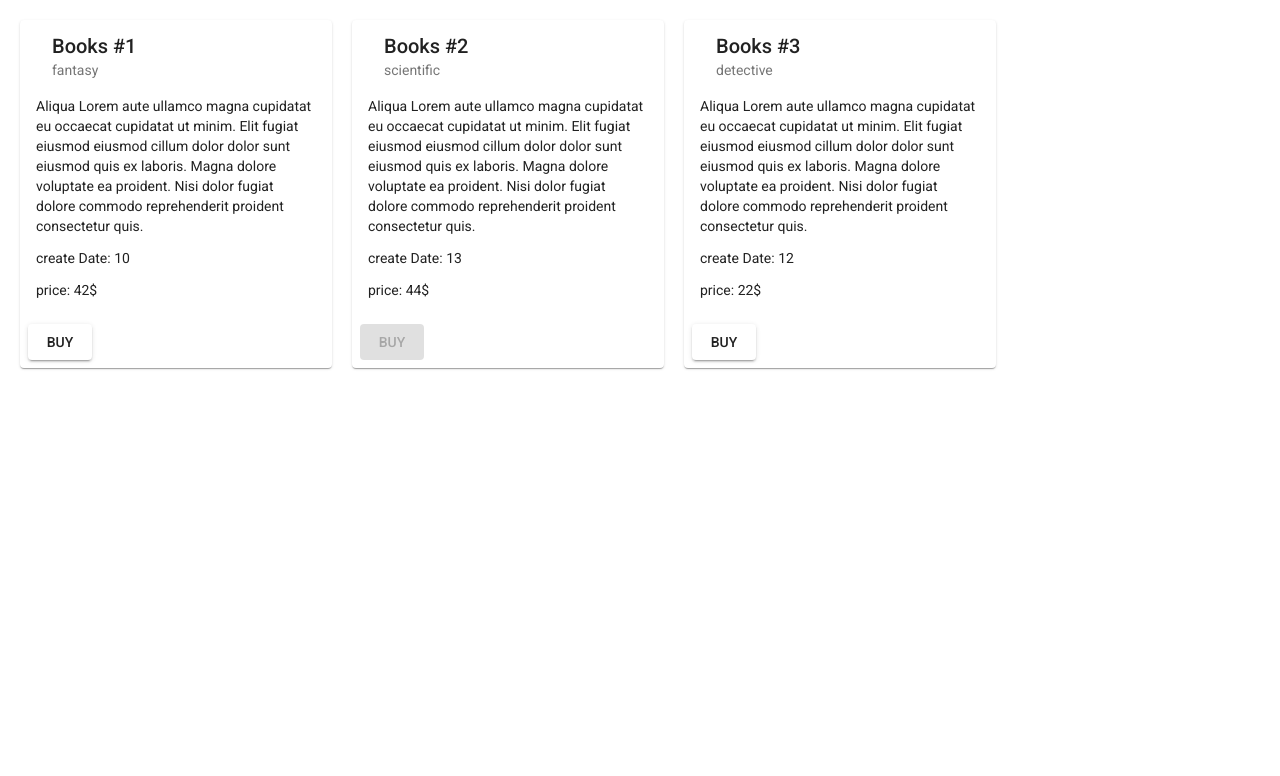
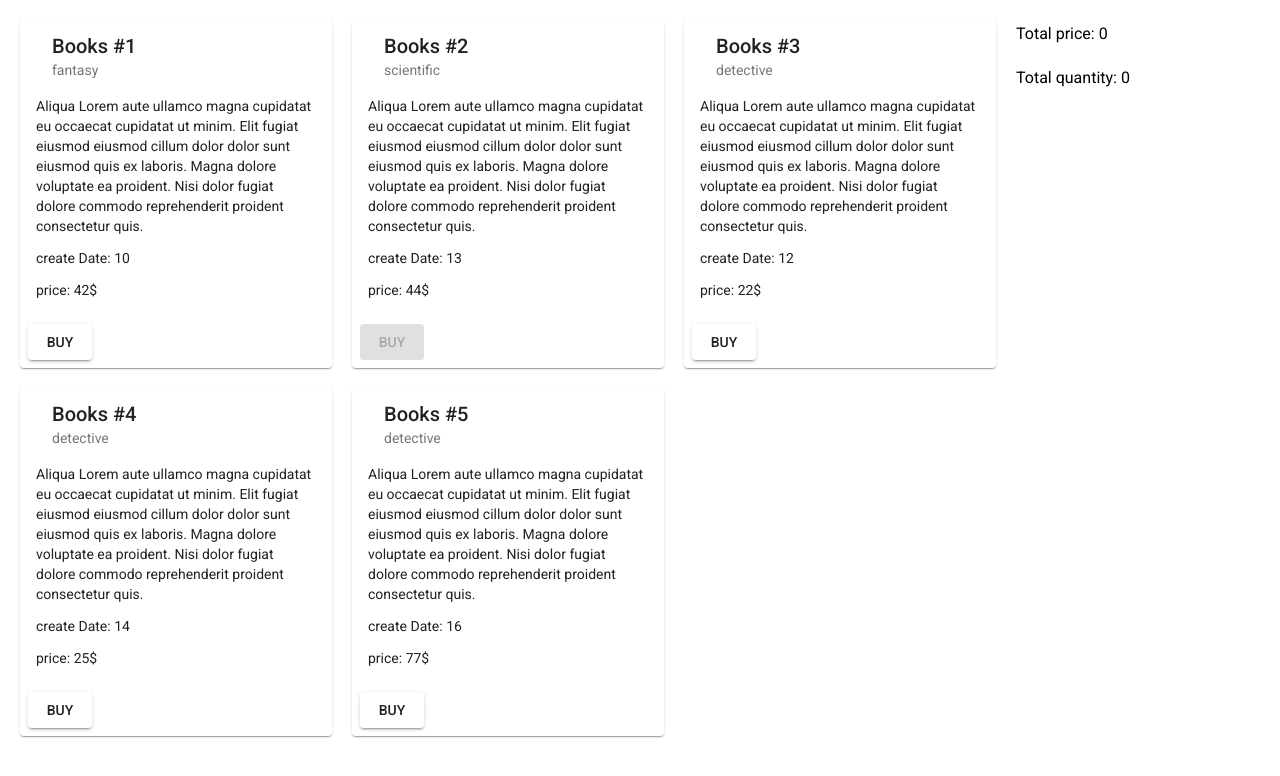
Before and after one commit to ShadeZP/RS-Angular, an Angular app: page / in a window 1280 px wide. Shown: the top 776 px of the page. Built offline with nearby package versions, Linux system fonts and the light colour scheme.

Commit message:
feat: add extra services

```diff
--- a/src/app/app.component.html
+++ b/src/app/app.component.html
@@ -1,6 +1,4 @@
 <main class="main">
-<app-books class="books-area">
-</app-books>
-<app-cart>
-</app-cart>
+<app-books class="books-area"></app-books>
+<app-cart class="cart-area"></app-cart>
 </main>
--- a/src/app/app.component.scss
+++ b/src/app/app.component.scss
@@ -9,3 +9,9 @@
   padding: 20px;
   grid-gap: 20px;
 }
+
+.cart-area {
+  display: grid;
+  grid-gap: 10px;
+  align-content: start;
+}
--- a/src/app/app.component.ts
+++ b/src/app/app.component.ts
@@ -1,6 +1,4 @@
 import { Component } from '@angular/core';
-import { Ibook, IbookToBuy } from './modeles/book';
-
 @Component({
   selector: 'app-root',
   templateUrl: './app.component.html',
--- a/src/app/cart/cart.service.ts
+++ b/src/app/cart/cart.service.ts
@@ -1,61 +1,96 @@
+import { IcartData } from './../modeles/book';
 import { Injectable } from '@angular/core';
-import { Ibook, IbookToBuy } from '../modeles/book';
+import { Ibook, IcartItem } from '../modeles/book';
 
 @Injectable({
   providedIn: 'root',
 })
 export class CartService {
-  booksToBuy: IbookToBuy[] = [];
+  cartData: IcartData = {
+    cartItems: [],
+    totalQuantity: 0,
+    totalPrice: 0,
+  };
   constructor() {}
 
+  updateCartTotalPrice() {
+    this.cartData.totalPrice = this.cartData.cartItems.reduce(
+      (a, b) => a + b.totalPrice,
+      0
+    );
+  }
+
+  updateCartTotalQuantity() {
+    this.cartData.totalQuantity = this.cartData.cartItems.reduce(
+      (a, b) => a + b.quantity,
+      0
+    );
+  }
+
+  updateCartItemTotalPrice(item: IcartItem) {
+    item.totalPrice = item.price * item.quantity;
+  }
+
   getList() {
-    return this.booksToBuy;
+    return this.cartData;
   }
 
   findBookById(id: number) {
-    const idx = this.booksToBuy.findIndex((item) => {
+    const idx = this.cartData.cartItems.findIndex((item) => {
       return item.id === id;
     });
     return idx;
   }
 
   buyBook(book: Ibook) {
-    const { name, id } = book;
+    const { name, id, price } = book;
     const existedBookIdx = this.findBookById(id);
     if (existedBookIdx !== -1) {
-      this.booksToBuy[existedBookIdx] = {
-        ...this.booksToBuy[existedBookIdx],
-        booksInCart: this.booksToBuy[existedBookIdx].booksInCart + 1,
+      this.cartData.cartItems[existedBookIdx] = {
+        ...this.cartData.cartItems[existedBookIdx],
+        quantity: this.cartData.cartItems[existedBookIdx].quantity + 1,
       };
+      this.updateCartItemTotalPrice(this.cartData.cartItems[existedBookIdx]);
     } else {
-      const bookToBuy: IbookToBuy = {
+      const cartItem: IcartItem = {
         name,
         id,
-        booksInCart: 1,
+        price,
+        totalPrice: price,
+        quantity: 1,
       };
-      this.booksToBuy.push(bookToBuy);
+      this.cartData.cartItems = [...this.cartData.cartItems, cartItem];
     }
+    this.updateCartTotalPrice();
+    this.updateCartTotalQuantity();
   }
 
-  increaseBuyCount(id: number): void {
+  increaseQuantity(id: number): void {
     const existedBookIdx = this.findBookById(id);
-    this.booksToBuy[existedBookIdx] = {
-      ...this.booksToBuy[existedBookIdx],
-      booksInCart: this.booksToBuy[existedBookIdx].booksInCart + 1,
+    this.cartData.cartItems[existedBookIdx] = {
+      ...this.cartData.cartItems[existedBookIdx],
+      quantity: this.cartData.cartItems[existedBookIdx].quantity + 1,
     };
+    this.updateCartItemTotalPrice(this.cartData.cartItems[existedBookIdx]);
+    this.updateCartTotalPrice();
+    this.updateCartTotalQuantity();
   }
 
-  decreaseBuyCount(id: number): void {
+  decreaseQuantity(id: number): void {
     const existedBookIdx = this.findBookById(id);
-    this.booksToBuy[existedBookIdx] = {
-      ...this.booksToBuy[existedBookIdx],
-      booksInCart: this.booksToBuy[existedBookIdx].booksInCart - 1,
+    this.cartData.cartItems[existedBookIdx] = {
+      ...this.cartData.cartItems[existedBookIdx],
+      quantity: this.cartData.cartItems[existedBookIdx].quantity - 1,
     };
+    this.updateCartItemTotalPrice(this.cartData.cartItems[existedBookIdx]);
+    this.updateCartTotalPrice();
+    this.updateCartTotalQuantity();
   }
 
-  deleteBuyBook(id: number): void {
+  removeBook(id: number): void {
     const existedBookIdx = this.findBookById(id);
-    this.booksToBuy.splice(existedBookIdx, 1);
-    // this.booksToBuy = this.booksToBuy.filter((book) => book.id !== id);
+    this.cartData.cartItems.splice(existedBookIdx, 1);
+    this.updateCartTotalPrice();
+    this.updateCartTotalQuantity();
   }
 }
--- a/src/app/cart/components/cart-item/cart-item.component.html
+++ b/src/app/cart/components/cart-item/cart-item.component.html
@@ -4,9 +4,13 @@
       {{item.name}}
     </mat-card-title>
   </mat-card-header>
+  <mat-card-content>
+    <p>pice: {{item.totalPrice}}</p>
+    <p>quantity: {{item.quantity}}</p>
+  </mat-card-content>
   <mat-card-actions>
     <button (click)="onIncr(item.id)">+</button>
-    {{item.booksInCart}}
+    {{item.quantity}}
     <button (click)="onDcr(item.id)">-</button>
     <button  (click)="onDel(item.id)">
       <mat-icon aria-hidden="false">
--- a/src/app/cart/components/cart-item/cart-item.component.ts
+++ b/src/app/cart/components/cart-item/cart-item.component.ts
@@ -6,7 +6,7 @@ import {
   EventEmitter,
   ChangeDetectionStrategy,
 } from '@angular/core';
-import { IbookToBuy } from 'src/app/modeles/book';
+import { IcartItem } from 'src/app/modeles/book';
 
 @Component({
   selector: 'app-cart-item',
@@ -15,15 +15,17 @@ import { IbookToBuy } from 'src/app/modeles/book';
   changeDetection: ChangeDetectionStrategy.OnPush,
 })
 export class CartItemComponent implements OnInit {
-  @Input() item: IbookToBuy;
+  @Input() item: IcartItem;
   @Output() increaseBuyCount = new EventEmitter<number>();
   @Output() decreaseBuyCount = new EventEmitter<number>();
   @Output() deleteBuyBook = new EventEmitter<number>();
   constructor() {
     this.item = {
       name: '',
+      price: 0,
+      totalPrice: 0,
       id: 1,
-      booksInCart: 1,
+      quantity: 1,
     };
   }
 
--- a/src/app/cart/components/cart/cart.component.html
+++ b/src/app/cart/components/cart/cart.component.html
@@ -1,5 +1,9 @@
+<div>
+  <h3>Total price: {{cartData.totalPrice}}</h3>
+  <h3>Total quantity: {{cartData.totalQuantity}}</h3>
+</div>
 <app-cart-item
-  *ngFor="let item of list"
+  *ngFor="let item of cartData.cartItems"
   [item] = item
   (increaseBuyCount)="onIncr($event)"
   (decreaseBuyCount)="onDcr($event)"
--- a/src/app/cart/components/cart/cart.component.ts
+++ b/src/app/cart/components/cart/cart.component.ts
@@ -7,22 +7,25 @@ import {
   ChangeDetectionStrategy,
   OnChanges,
 } from '@angular/core';
-import { IbookToBuy } from '../../../modeles/book';
+import { IcartData, IcartItem } from '../../../modeles/book';
 
 @Component({
   selector: 'app-cart',
   templateUrl: './cart.component.html',
   styleUrls: ['./cart.component.scss'],
-  // changeDetection: ChangeDetectionStrategy.OnPush,
 })
 export class CartComponent implements OnInit {
   @Output() increaseBuyCount = new EventEmitter<number>();
   @Output() decreaseBuyCount = new EventEmitter<number>();
   @Output() deleteBuyBook = new EventEmitter<number>();
-  list: IbookToBuy[] = [];
+  cartData: IcartData = {
+    cartItems: [],
+    totalQuantity: 0,
+    totalPrice: 0,
+  };
   constructor(private cartService: CartService) {}
   getList() {
-    this.list = this.cartService.getList();
+    this.cartData = this.cartService.getList();
   }
 
   ngOnInit(): void {
@@ -30,13 +33,12 @@ export class CartComponent implements OnInit {
   }
 
   onIncr(id: number) {
-    // this.increaseBuyCount.emit(id);
-    this.cartService.increaseBuyCount(id);
+    this.cartService.increaseQuantity(id);
   }
   onDcr(id: number) {
-    this.cartService.decreaseBuyCount(id);
+    this.cartService.decreaseQuantity(id);
   }
   onDel(id: number) {
-    this.cartService.deleteBuyBook(id);
+    this.cartService.removeBook(id);
   }
 }
--- a/src/app/mockBooks.ts
+++ b/src/app/mockBooks.ts
@@ -31,4 +31,24 @@ export const books: Ibook[] = [
     isAvailable: true,
     id: 3,
   },
+  {
+    name: 'Books #4',
+    description:
+      'Aliqua Lorem aute ullamco magna cupidatat eu occaecat cupidatat ut minim. Elit fugiat eiusmod eiusmod cillum dolor dolor sunt eiusmod quis ex laboris. Magna dolore voluptate ea proident. Nisi dolor fugiat dolore commodo reprehenderit proident consectetur quis.',
+    price: 25,
+    category: BookCategory.detective,
+    createDate: 14,
+    isAvailable: true,
+    id: 4,
+  },
+  {
+    name: 'Books #5',
+    description:
+      'Aliqua Lorem aute ullamco magna cupidatat eu occaecat cupidatat ut minim. Elit fugiat eiusmod eiusmod cillum dolor dolor sunt eiusmod quis ex laboris. Magna dolore voluptate ea proident. Nisi dolor fugiat dolore commodo reprehenderit proident consectetur quis.',
+    price: 77,
+    category: BookCategory.detective,
+    createDate: 16,
+    isAvailable: true,
+    id: 5,
+  },
 ];
```
Also changed, not shown: src/app/core/services/config-options.service.ts (added, +8 -0 lines), src/app/core/services/local-storage.service.ts (added, +34 -0 lines), src/app/modeles/book.ts (+10 -2 lines), 2 other files (tests, documents, lock files or other folders).
